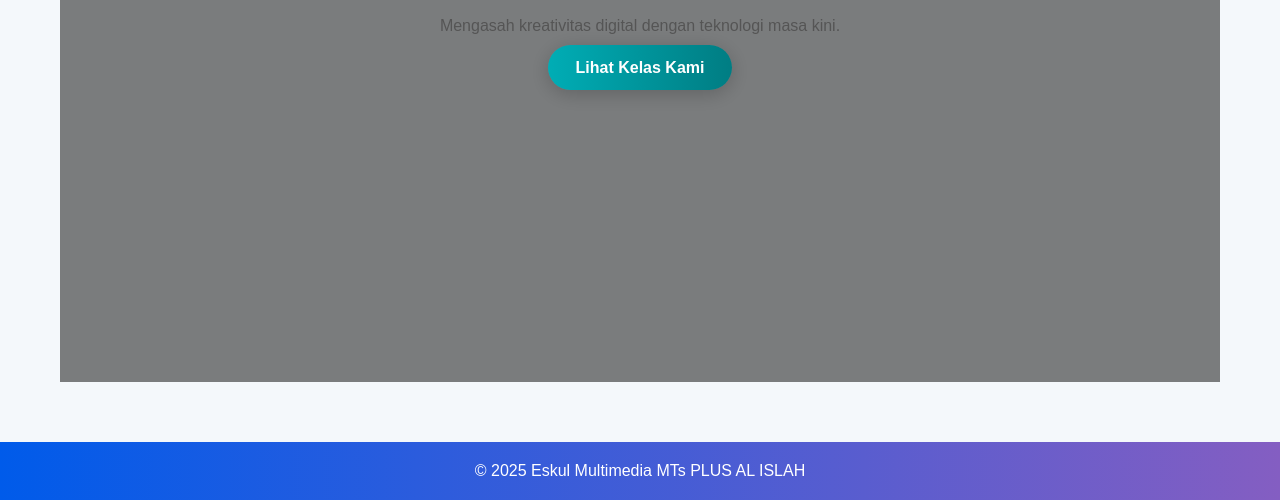
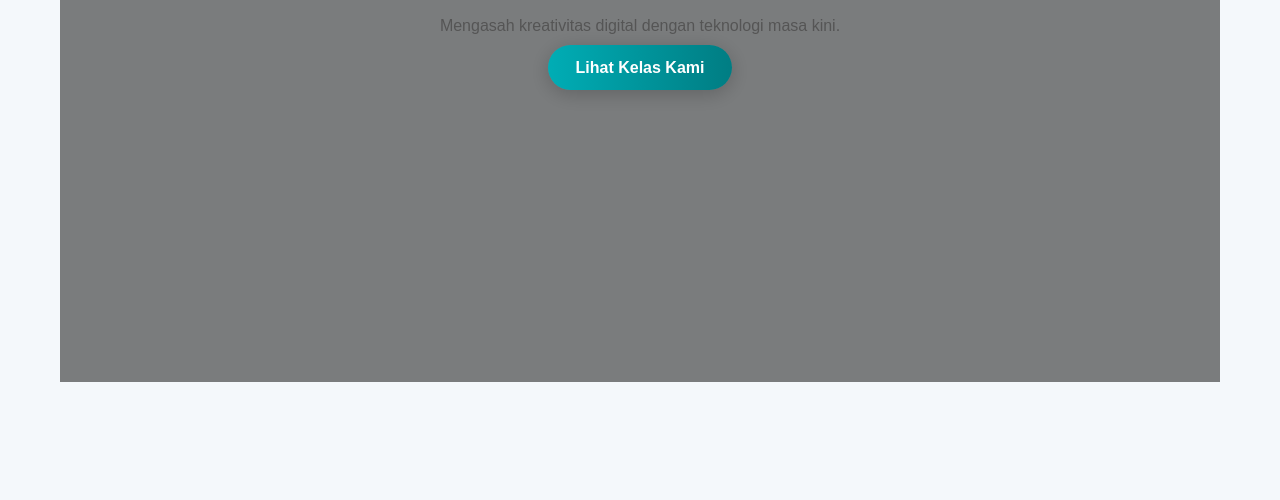
Before and after one commit to Jason2011-ui/multimedia.mpai, a plain HTML site: page index.html in a window 1280 px wide. Shown: the part 552-1052 px from the top of the page. After the commit the page ends 994 px from the top, so only its background shows below. Drawn offline with Linux system fonts and the light colour scheme.

Commit message:
index.html

```diff
--- a/index.html
+++ b/index.html
@@ -26,10 +26,6 @@
 
   <main id="main-content"></main>
 
-  <footer>
-    <p>&copy; 2025 Eskul Multimedia MTs PLUS AL ISLAH</p>
-  </footer>
-
   <script src="script.js"></script>
 </body>
 </html>
```
